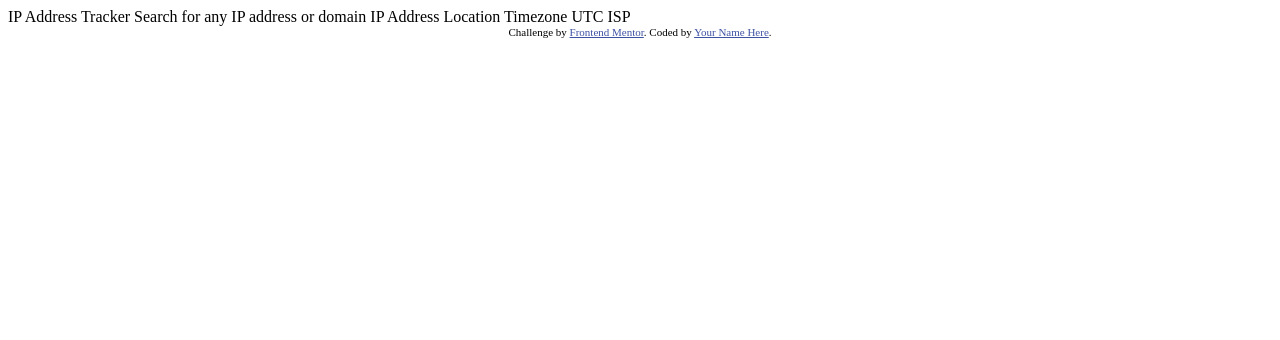
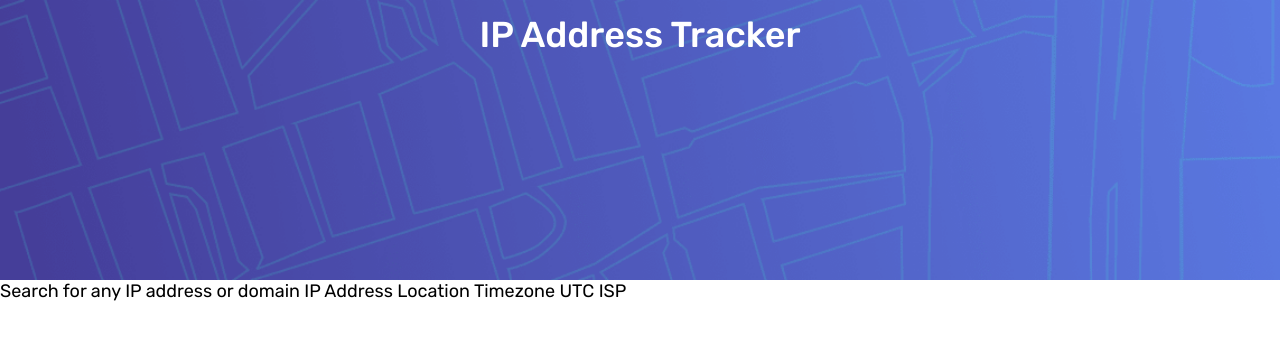
Before and after one commit to Shorpee/ip-address-tracker-master, a plain HTML site: page index.html in a window 1280 px wide. Drawn offline with Linux system fonts and the light colour scheme.

Commit message:
feature: split page into flex

```diff
--- a/index.html
+++ b/index.html
@@ -3,32 +3,27 @@
 <head>
   <meta charset="UTF-8">
   <meta name="viewport" content="width=device-width, initial-scale=1.0"> <!-- displays site properly based on user's device -->
-
+  <link rel="stylesheet" href="./style/style.css">
   <link rel="icon" type="image/png" sizes="32x32" href="./images/favicon-32x32.png">
 
   <title>Frontend Mentor | IP Address Tracker</title>
-
-  <!-- Feel free to remove these styles or customise in your own stylesheet 👍 -->
-  <style>
-    .attribution { font-size: 11px; text-align: center; }
-    .attribution a { color: hsl(228, 45%, 44%); }
-  </style>
 </head>
 <body>
+  <div class="container-grid">
+    <div class="top-grid">
+      <h1 class="header-text">IP Address Tracker</h1>
 
-  IP Address Tracker
-
+    </div>
+    <div class="mid-section">
       Search for any IP address or domain
-
       IP Address
       Location
       Timezone
         UTC <!-- add offset value dynamically using the API -->
       ISP
+    </div>
+    <div class="bottom-grid"></div>
+</div>
 
-  <div class="attribution">
-    Challenge by <a href="https://www.frontendmentor.io?ref=challenge" target="_blank">Frontend Mentor</a>.
-    Coded by <a href="#">Your Name Here</a>.
-  </div>
 </body>
 </html>
--- a/style/style.css
+++ b/style/style.css
@@ -0,0 +1,39 @@
+@import url("https://fonts.googleapis.com/css2?family=Rubik:wght@400;500;700&display=swap");
+* {
+  box-sizing: border-box;
+  margin: 0;
+  padding: 0;
+}
+
+:root {
+  font-family: "Rubik", sans-serif;
+  font-size: 18px;
+  --very-dark-gray: hsl(0, 0%, 17%);
+  --dark-gray: hsl(0, 0%, 59%);
+  --white: #ffffff;
+}
+
+.container-grid {
+  display: flex;
+  flex-direction: column;
+}
+
+.top-grid {
+  height: 35vh;
+  background: url(/images/pattern-bg.png) no-repeat;
+  -webkit-background-size: cover;
+  -moz-background-size: cover;
+  -o-background-size: cover;
+  background-size: cover;
+  text-align: center;
+  padding-top: 1%;
+}
+
+.header-text {
+  color: var(--white);
+  font-weight: 500;
+}
+
+.bottom-grid {
+  height: 65vh;
+}
```
Lines whose indentation alone changed are shown as unchanged.
